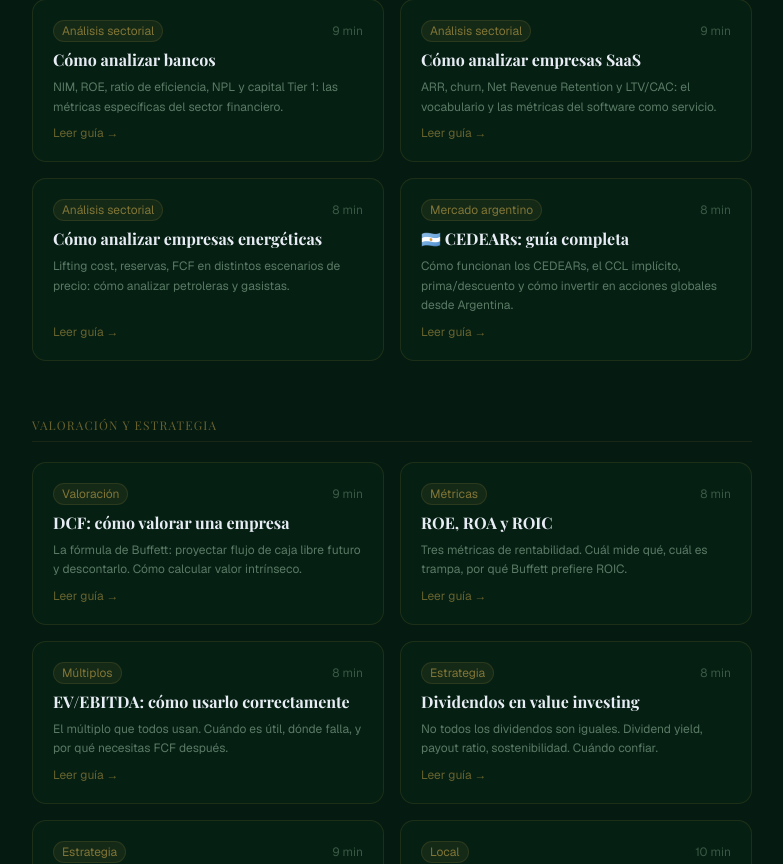
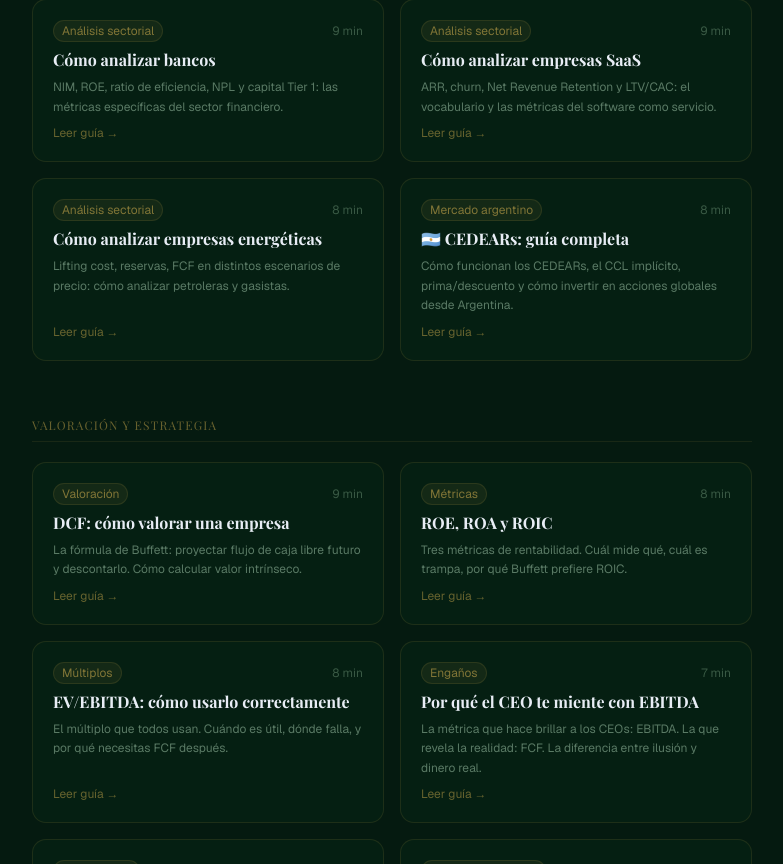
Before and after one commit to matidibu/omaha-bridge-group, a Next.js app: page /guias in a window 1280 px wide. Shown: the part 1936-2800 px from the top of the page, without its empty margins (248-1031 px from the left). Built offline with nearby package versions, Linux system fonts and the light colour scheme.

Commit message:
feat: add all 48 guides to index page with 5 sections

```diff
--- a/src/app/guias/page.tsx
+++ b/src/app/guias/page.tsx
@@ -184,7 +184,7 @@ export default function GuiasIndexPage() {
           Guías de value investing
         </h1>
         <p className="text-sm max-w-xl mx-auto leading-relaxed" style={{ color: '#6A8A75' }}>
-          Treinta guías escritas en español que explican los métodos de los 6 maestros, los conceptos esenciales y las estrategias para analizar cualquier acción con criterios fundamentales.
+          Cuarenta y ocho guías escritas en español que explican los métodos de los 6 maestros, conceptos esenciales, estrategias de valoración, análisis sectorial y el pensamiento detrás de cada decisión de inversión.
         </p>
       </section>
 
@@ -259,13 +259,98 @@ export default function GuiasIndexPage() {
             { slug: 'dcf-valoracion', title: 'DCF: cómo valorar una empresa', desc: 'La fórmula de Buffett: proyectar flujo de caja libre futuro y descontarlo. Cómo calcular valor intrínseco.', readTime: '9 min', tag: 'Valoración' },
             { slug: 'roe-roa-roic', title: 'ROE, ROA y ROIC', desc: 'Tres métricas de rentabilidad. Cuál mide qué, cuál es trampa, por qué Buffett prefiere ROIC.', readTime: '8 min', tag: 'Métricas' },
             { slug: 'ev-ebitda', title: 'EV/EBITDA: cómo usarlo correctamente', desc: 'El múltiplo que todos usan. Cuándo es útil, dónde falla, y por qué necesitas FCF después.', readTime: '8 min', tag: 'Múltiplos' },
+            { slug: 'ebitda-vs-fcf', title: 'Por qué el CEO te miente con EBITDA', desc: 'La métrica que hace brillar a los CEOs: EBITDA. La que revela la realidad: FCF. La diferencia entre ilusión y dinero real.', readTime: '7 min', tag: 'Engaños' },
+            { slug: 'ocf-operating-cash-flow', title: 'El dinero que importa: OCF vs earnings', desc: 'OCF es dinero que realmente circuló. Earnings es lo que la contabilidad dice. Cómo ver la diferencia.', readTime: '7 min', tag: 'Flujo de caja' },
+            { slug: 'earnings-vs-cash', title: 'La ilusión de $1B en ganancias sin dinero', desc: 'Earnings: lo que la contabilidad dice. Cash: lo que realmente hay. Cómo detectar la trampa.', readTime: '7 min', tag: 'Estados financieros' },
+            { slug: 'price-to-book-pb', title: 'El secreto de Graham: comprar con descuento', desc: 'P/B menor a 1 = ganga... a veces. Cómo diferenciar oportunidad de trampa.', readTime: '7 min', tag: 'Múltiplos' },
+            { slug: 'price-to-sales-ps', title: 'La métrica que nadie puede falsificar', desc: 'P/S es dinero real: lo que entró al banco. Earnings son contabilidad. Por qué P/S bajo es más seguro.', readTime: '7 min', tag: 'Múltiplos' },
             { slug: 'dividendos-value-investing', title: 'Dividendos en value investing', desc: 'No todos los dividendos son iguales. Dividend yield, payout ratio, sostenibilidad. Cuándo confiar.', readTime: '8 min', tag: 'Estrategia' },
+            { slug: 'capex-mantenimiento-vs-crecimiento', title: 'Cómo los CEOs esconden gastos enormes', desc: '"Capex de crecimiento" = gasto que no genera dinero pero lo llaman inversión. Cómo detectar la trampa.', readTime: '7 min', tag: 'Análisis' },
+          ].map(({ slug, title, desc, readTime, tag }) => (
+            <Link
+              key={slug}
+              href={`/guias/${slug}`}
+              className="group rounded-xl border p-5 flex flex-col gap-2 transition-all hover:border-[#C9A84C]/30 hover:bg-[#C9A84C]/5"
+              style={{ borderColor: 'rgba(201,168,76,0.12)', background: 'rgba(7,43,24,0.3)' }}
+            >
+              <div className="flex items-center justify-between">
+                <span className="text-xs px-2 py-0.5 rounded-full" style={{ color: 'rgba(201,168,76,0.6)', background: 'rgba(201,168,76,0.08)', border: '1px solid rgba(201,168,76,0.12)' }}>
+                  {tag}
+                </span>
+                <span className="text-xs" style={{ color: '#3A5A45' }}>{readTime}</span>
+              </div>
+              <h3 className="font-bold text-base leading-tight group-hover:text-[#C9A84C] transition-colors"
+                style={{ fontFamily: 'var(--font-playfair), Georgia, serif', color: '#E8EDF5' }}>
+                {title}
+              </h3>
+              <p className="text-xs leading-relaxed" style={{ color: '#5A7A65' }}>{desc}</p>
+              <span className="text-xs mt-auto" style={{ color: 'rgba(201,168,76,0.5)' }}>Leer guía →</span>
+            </Link>
+          ))}
+        </div>
+      </section>
+
+      {/* ── Análisis sectorial ── */}
+      <section className="mb-14">
+        <h2 className="text-xs uppercase tracking-widest mb-5 pb-2"
+          style={{ color: 'rgba(201,168,76,0.5)', borderBottom: '1px solid rgba(201,168,76,0.1)', fontFamily: 'var(--font-playfair), Georgia, serif' }}>
+          Análisis sectorial
+        </h2>
+        <div className="grid grid-cols-1 sm:grid-cols-2 gap-4">
+          {[
+            { slug: 'como-analizar-consumo-masivo', title: 'Cómo analizar consumo masivo', desc: 'Marca, moat, márgenes. Las características de empresas como Coca-Cola que las hacen valiosas.', readTime: '9 min', tag: 'Sectorial' },
+            { slug: 'como-analizar-retail', title: 'La tienda que muere en 6 meses', desc: 'Retail: ventas altas, dinero cero. Cómo los inventarios mueren en los estantes. La métrica que predice el colapso.', readTime: '8 min', tag: 'Sectorial' },
+            { slug: 'como-analizar-real-estate', title: 'El dividendo del REIT que desaparece', desc: 'Rendimiento del 7%... pero viene del endeudamiento. Cómo diferenciar distribuciones reales de ilusiones.', readTime: '8 min', tag: 'Sectorial' },
+            { slug: 'como-analizar-telecom', title: 'El cliente que se va: el churn', desc: 'Una telecom pierde 2% de clientes mensual = 24% anual. El negocio del cliente que huye.', readTime: '8 min', tag: 'Sectorial' },
+            { slug: 'como-analizar-mineria', title: 'Oro brillante hoy, quiebra mañana', desc: 'Minería a $1500/oz gana, a $900/oz pierde. El ciclo define todo. Cómo diferenciar minas que sobreviven.', readTime: '9 min', tag: 'Sectorial' },
+            { slug: 'como-analizar-energia', title: 'Oil a $150 ganas, a $40 pierdes todo', desc: 'Energía = ciclos extremos. Cómo sobrevivir. Cómo invertir sin quedar destruido cuando el precio cae.', readTime: '9 min', tag: 'Sectorial' },
+            { slug: 'como-analizar-seguros', title: 'El dinero gratis de Buffett', desc: 'Reciben dinero hoy, pagan mañana. Ese "float" es dinero gratis mientras se invierte. Por qué Buffett ama seguros.', readTime: '8 min', tag: 'Sectorial' },
+            { slug: 'como-analizar-bancos', title: 'Cómo analizar bancos', desc: 'NIM, ROE, ratio de eficiencia, NPL y capital Tier 1: las métricas específicas del sector financiero.', readTime: '9 min', tag: 'Sectorial' },
+            { slug: 'como-analizar-saas', title: 'Cómo analizar empresas SaaS', desc: 'ARR, churn, Net Revenue Retention y LTV/CAC: el vocabulario y las métricas del software como servicio.', readTime: '9 min', tag: 'Sectorial' },
+            { slug: 'como-analizar-empresas-energeticas', title: 'Cómo analizar empresas energéticas', desc: 'Lifting cost, reservas, FCF en distintos escenarios de precio: cómo analizar petroleras y gasistas.', readTime: '8 min', tag: 'Sectorial' },
+          ].map(({ slug, title, desc, readTime, tag }) => (
+            <Link
+              key={slug}
+              href={`/guias/${slug}`}
+              className="group rounded-xl border p-5 flex flex-col gap-2 transition-all hover:border-[#C9A84C]/30 hover:bg-[#C9A84C]/5"
+              style={{ borderColor: 'rgba(201,168,76,0.12)', background: 'rgba(7,43,24,0.3)' }}
+            >
+              <div className="flex items-center justify-between">
+                <span className="text-xs px-2 py-0.5 rounded-full" style={{ color: 'rgba(201,168,76,0.6)', background: 'rgba(201,168,76,0.08)', border: '1px solid rgba(201,168,76,0.12)' }}>
+                  {tag}
+                </span>
+                <span className="text-xs" style={{ color: '#3A5A45' }}>{readTime}</span>
+              </div>
+              <h3 className="font-bold text-base leading-tight group-hover:text-[#C9A84C] transition-colors"
+                style={{ fontFamily: 'var(--font-playfair), Georgia, serif', color: '#E8EDF5' }}>
+                {title}
+              </h3>
+              <p className="text-xs leading-relaxed" style={{ color: '#5A7A65' }}>{desc}</p>
+              <span className="text-xs mt-auto" style={{ color: 'rgba(201,168,76,0.5)' }}>Leer guía →</span>
+            </Link>
+          ))}
+        </div>
+      </section>
+
+      {/* ── Estrategia e inversión avanzada ── */}
+      <section className="mb-14">
+        <h2 className="text-xs uppercase tracking-widest mb-5 pb-2"
+          style={{ color: 'rgba(201,168,76,0.5)', borderBottom: '1px solid rgba(201,168,76,0.1)', fontFamily: 'var(--font-playfair), Georgia, serif' }}>
+          Estrategia e inversión avanzada
+        </h2>
+        <div className="grid grid-cols-1 sm:grid-cols-2 gap-4">
+          {[
             { slug: 'small-caps', title: 'Small caps: oportunidades y riesgos', desc: 'Empresas pequeñas, ignoradas por fondos masivos. Dónde están las ineficiencias de mercado.', readTime: '9 min', tag: 'Estrategia' },
             { slug: 'value-investing-argentina', title: '🇦🇷 Value investing en Argentina', desc: 'Value investing en contexto local. Dólares, CEDEARs, ciclos políticos y macro volatilidad.', readTime: '10 min', tag: 'Local' },
+            { slug: 'selectividad-concentracion', title: 'Menos es más: concentración vs diversificación', desc: '5 acciones excelentes vencen 100 mediocres. Cómo la selectividad multiplica retornos.', readTime: '8 min', tag: 'Estrategia' },
             { slug: 'riesgo-vs-volatilidad', title: 'Riesgo vs volatilidad', desc: 'No son lo mismo. Volatilidad es oportunidad para quien tiene disciplina. El riesgo es si quiebra.', readTime: '8 min', tag: 'Mentalidad' },
             { slug: 'analisis-tecnico-vs-fundamental', title: 'Análisis técnico vs fundamental', desc: 'Uno mira gráficos. Otro mira negocios. Por qué Buffett ignora los charts.', readTime: '7 min', tag: 'Métodos' },
             { slug: 'el-largo-plazo', title: 'El largo plazo como ventaja', desc: 'Buffett 99% de su fortuna al interés compuesto en 60 años. Por qué el tiempo amplifica ventajas.', readTime: '8 min', tag: 'Mentalidad' },
-            { slug: 'como-analizar-consumo-masivo', title: 'Cómo analizar consumo masivo', desc: 'Marca, moat, márgenes. Las características de empresas como Coca-Cola que las hacen valiosas.', readTime: '9 min', tag: 'Sectorial' },
+            { slug: 'spinoffs-oportunidades', title: 'Cuando 1+1=3: spinoffs', desc: 'Una compañía se divide, el mercado infravalúa la pequeña, tú ganas la diferencia. Arbitrage de spinoffs.', readTime: '8 min', tag: 'Oportunidades' },
+            { slug: 'fusiones-adquisiciones', title: 'El spread de la fusión: dinero esperando', desc: 'Empresa A ofrece $100, mercado cotiza a $97. El $3 es tuyo si el deal cierra. Cómo evaluar el riesgo.', readTime: '8 min', tag: 'Oportunidades' },
+            { slug: 'empresas-defensivas', title: 'Tu paraguas en la tormenta', desc: 'Gente sigue comprando jabón en crisis. Esas empresas son defensa cuando el mercado colapsa.', readTime: '8 min', tag: 'Mentalidad' },
+            { slug: 'altman-z-score', title: 'Los números que predicen la quiebra', desc: 'Z-Score: 72% de precisión prediciendo quiebras un año antes. Los números que predice Altman.', readTime: '8 min', tag: 'Riesgo' },
+            { slug: 'compounding-variable-del-tiempo', title: 'La paciencia se paga: $10k → $1M', desc: 'El secreto que Buffett repite hace 60 años. No es el retorno anual, es el número de años.', readTime: '8 min', tag: 'Mentalidad' },
           ].map(({ slug, title, desc, readTime, tag }) => (
             <Link
               key={slug}
```
